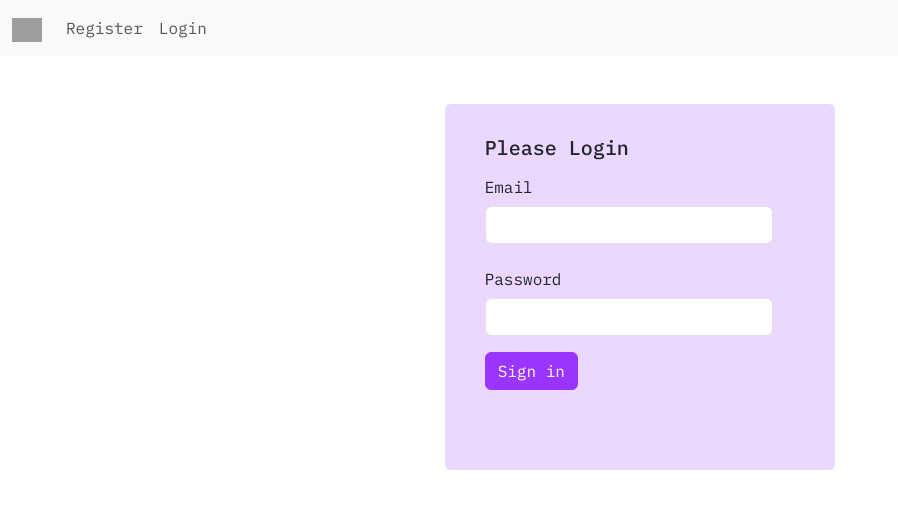
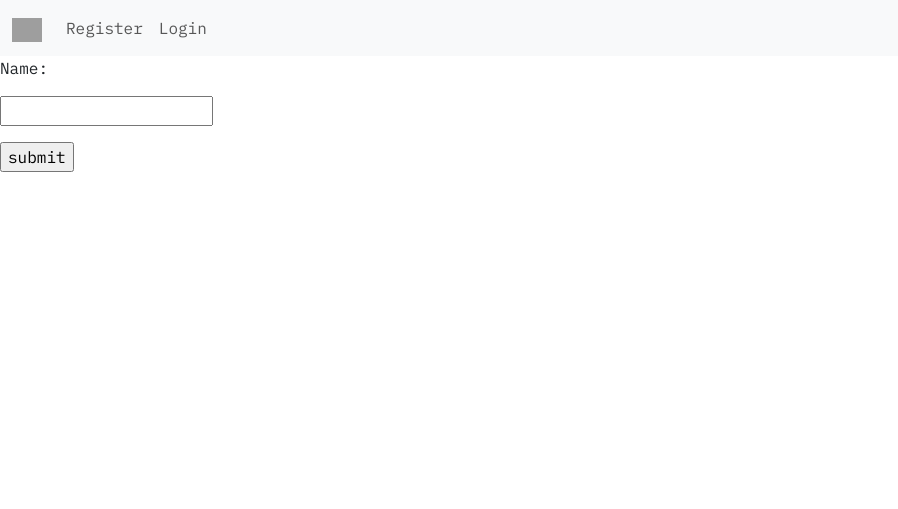
Before and after one commit to waterzaddy/CFG-SoftwareTeam7, a Flask app: page /login in a window 1280 px wide. Shown: the top 509 px of the page, without its empty margins (0-898 px from the left). Run offline with Flask 3, Linux system fonts and the light colour scheme; some libraries are stand-ins or nearby versions; grey boxes are pictures that could not be loaded.

Commit message:
Update login.html

```diff
--- a/app/templates/login.html
+++ b/app/templates/login.html
@@ -1,36 +1,10 @@
 {% extends "base.html" %}
-{% block title %}Self care tracker{% endblock %}
+{% block title %}KokoroZen{% endblock %}
 
 {% block content %}
-
-<section class="login">
-	<div class="container justify-content-center pt-5">
-		<div class="row align-items-center">
-			<div class="col .d-sm-none .d-md-block">
-			</div>
-			<div class="col  edit-task  rounded">
-				<form action="#" method="post">
-					<h1 class="fs-5">Please Login</h1>
-					<div class="row mb-3">
-						<div class="col-sm-10">
-							<label for="inputEmail3" class="col-sm-2 col-form-label">Email</label>
-							<input type="email" class="form-control" id="inputEmail3">
-						</div>
-					</div>
-					<div class="row mb-3">
-						<div class="col-sm-10">
-							<label for="inputPassword3" class="col-sm-2 col-form-label">Password</label>
-							<input type="password" name="nm" class="form-control" id="inputPassword3">
-						</div>
-					</div>
-					<button type="submit" class="btn btn-primary">Sign in</button>
-				</form>
-			</div>
-			<div class="col .d-sm-none .d-md-block">
-			</div>
-		</div>
-	</div>
-
-</section>
-
+<form action="#" method="post">
+	<p>Name:</p>
+	<p><input type="text" name="nm" /></p>
+	<p><input type="submit" value="submit"/></p>
+</form>
 {% endblock %}
```
